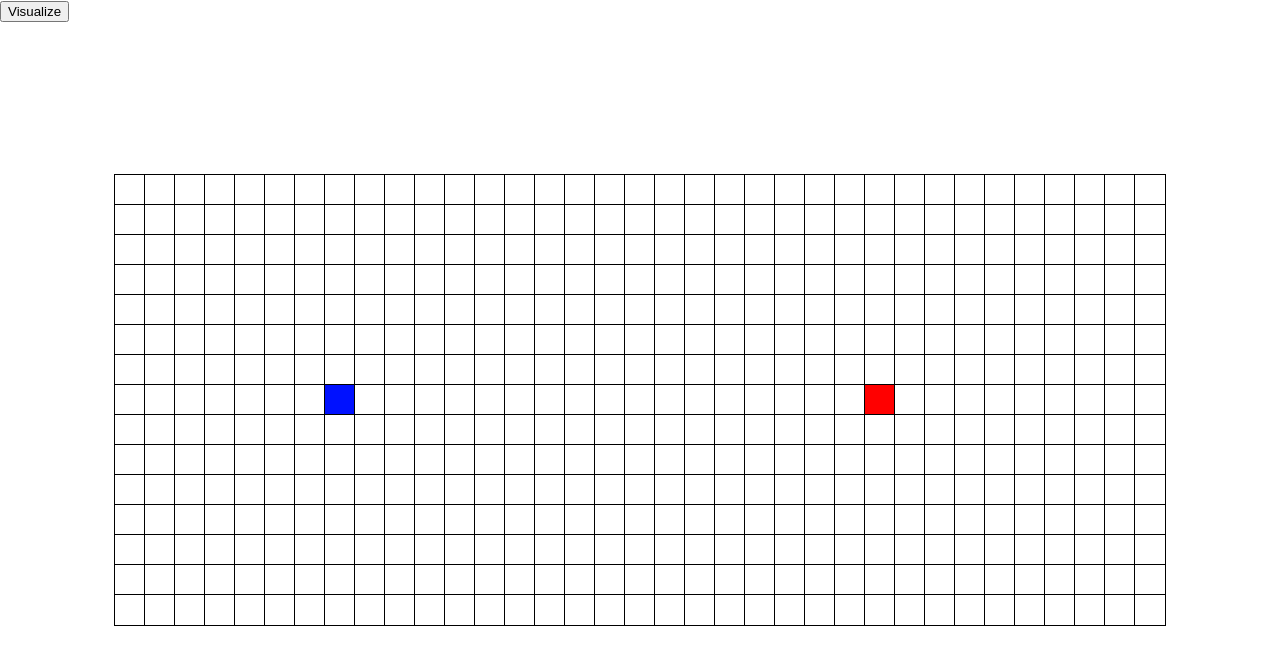
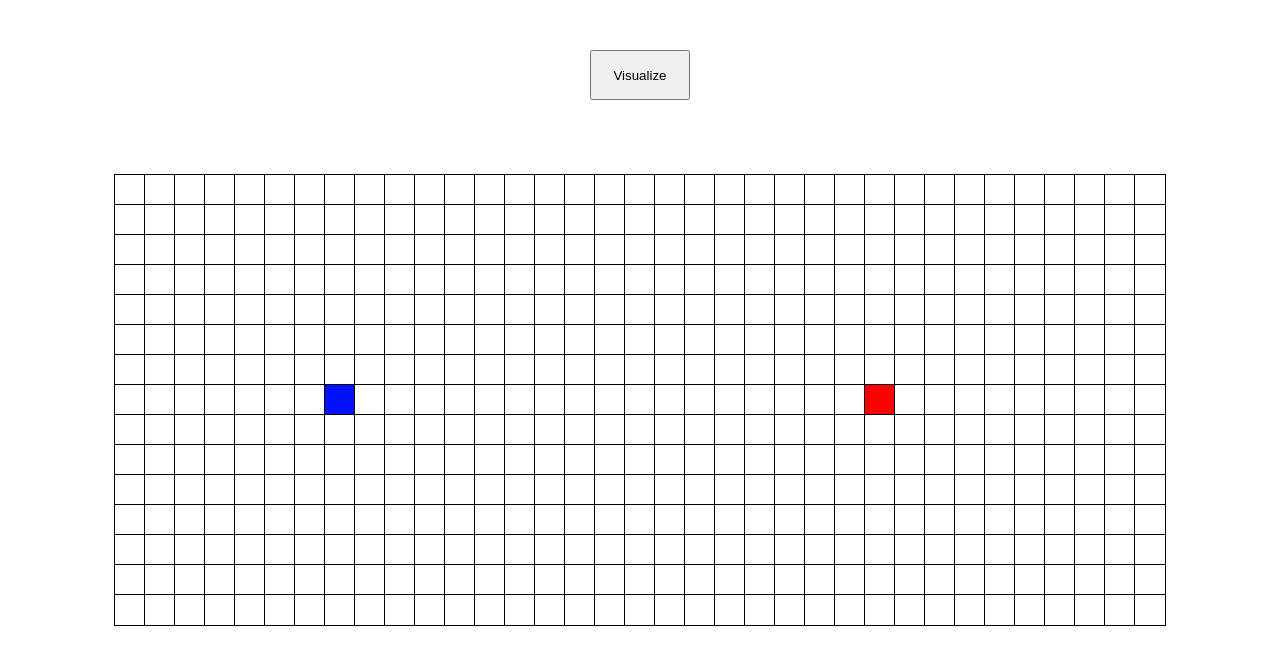
Before and after one commit to luckaasf/pathfinder-visualizer, a React (Create React App) app: page / in a window 1280 px wide. Shown: the top 664 px of the page. Built offline with nearby package versions, Linux system fonts and the light colour scheme.

Commit message:
search animation

```diff
--- a/src/assets/stylesheets/Grid.css
+++ b/src/assets/stylesheets/Grid.css
@@ -10,3 +10,13 @@
     margin: 0;
 
 }
+
+.visualize-button {
+    width: 100px;
+    height: 50px;
+    margin: 0 auto;
+    align-items: center;
+    display: flex;
+    justify-content: center;
+    margin-top: 50px;
+}
--- a/src/assets/stylesheets/Node.css
+++ b/src/assets/stylesheets/Node.css
@@ -4,6 +4,7 @@
     background-color: white;
     outline: 1px solid black;
     display: inline-block;
+    user-select: none;
 }
 
 .node-start {
@@ -15,9 +16,62 @@
 }
 
 .node-wall {
-    background-color: black;
+    animation-name: node-wall-animation;
+    animation-fill-mode: forwards;
+    animation-duration: 1.5s;
+    animation-delay: 0;
+    animation-iteration-count: 1;
+    animation-play-state: running;
+    animation-timing-function: ease-out;
 }
 
 .node-visited {
-    background-color: green;
+    animation-name: node-visited-animation;
+    animation-duration: 2.5s;
+    animation-delay: 0;
+    animation-timing-function: ease-out;
+    animation-direction: alternate;
+    animation-iteration-count: 1;
+    animation-fill-mode: forwards;
+    animation-play-state: running;
 }
+
+@keyframes node-visited-animation {
+    0% {
+        background-color: rgb(68, 89, 206);
+        border-radius: 30%;
+        transform: scale(0.3);
+    }
+
+    50% {
+        background-color: rgb(3, 40, 143);
+    }
+
+    75% {
+        background-color: rgb(0, 89, 255);
+        transform: scale(1.2);
+    }
+
+    100% {
+        background-color: rgb(0, 174, 255);
+        transform: scale(1);
+    }
+}
+
+@keyframes node-wall-animation {
+    0% {
+        background-color: rgb(77, 77, 77);
+    }
+
+    50% {
+        background-color: rgba(39, 39, 39, 0.829);
+    }
+
+    75% {
+        background-color: rgb(32, 32, 32);
+    }
+
+    100% {
+        background-color: rgb(19, 19, 19);
+    }
+}
--- a/src/components/Grid.jsx
+++ b/src/components/Grid.jsx
@@ -35,6 +35,12 @@ function Grid() {
     useEffect(() => {
         const newGrid = initializeGrid();
         setGrid(newGrid);
+
+        const handleDocumentMouseUp = () => {
+            setMouseIsPressed(false);
+        };
+
+        document.addEventListener("mouseup", handleDocumentMouseUp);
     }, []);
 
     function animatePathFinder(visitedNodes) {
@@ -57,7 +63,7 @@ function Grid() {
 
     return (
         <>
-            <button onClick={() => handleVisualizeButton()}>Visualize</button>
+            <button className="visualize-button" onClick={() => handleVisualizeButton()}>Visualize</button>
             <div className="grid">
                 {grid.map((row, rowIndex) => (
                     <div className="key-container" key={rowIndex}>
```
